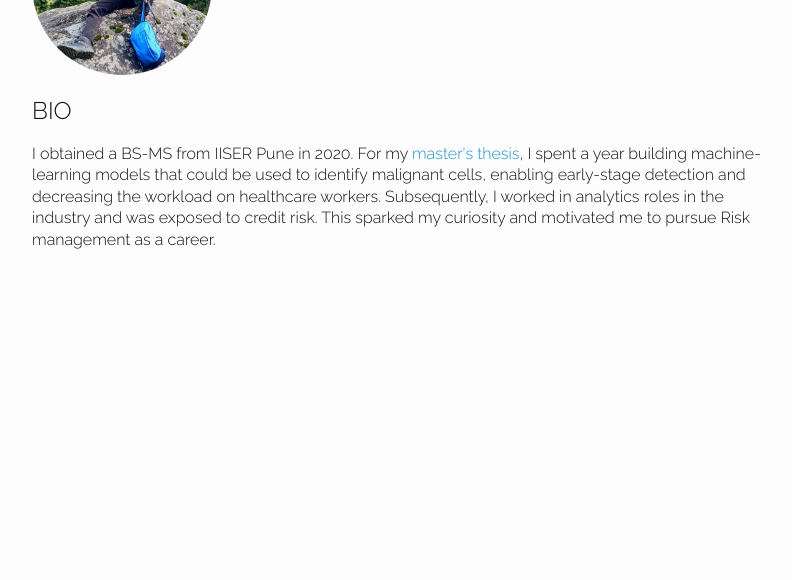
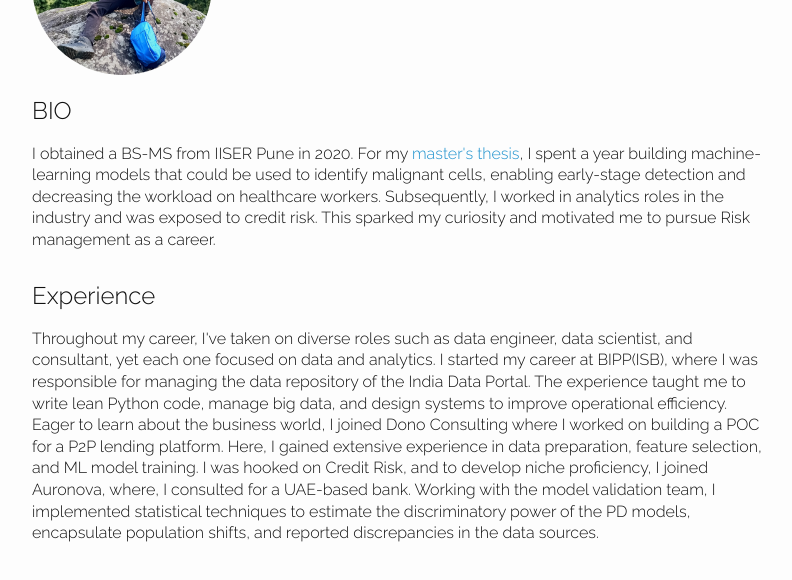
Before and after one commit to SnehalBhartiya/me, a plain HTML site: page index.html in a window 1280 px wide. Shown: the part 152-732 px from the top of the page, without its empty margins (238-1030 px from the left). Drawn offline with Linux system fonts and the light colour scheme.

Commit message:
Added Experience

```diff
--- a/index.html
+++ b/index.html
@@ -30,7 +30,7 @@
     <h1>Snehal Bhartiya</h1>
     <p>snehal.bhartiya [at] gmail.com</p>
     <p>
-	<a href="https://github.com/SnehalBhartiya">Github</a> |
+	  <a href="https://github.com/SnehalBhartiya">Github</a> |
     <a href="https://www.linkedin.com/in/snehal-b-582479124/">LinkedIn</a> |
     <a href="../me/assets/docs/SnehalBhartiyaCV.pdf">CV</a>
     </p>
@@ -50,6 +50,24 @@
     </p>
     <!-- <p>Here is my <a href="/assets/docs/SnehalBhartiyaCV.pdf">CV</a>!</p> -->
   </div>
+
+  <h2>Experience  </h2>
+  <div>
+    <p>
+    Throughout my career, I've taken on diverse roles such as data engineer, data scientist, and consultant,
+    yet each one focused on data and analytics. I started my career at BIPP(ISB), where I was responsible for
+    managing the data repository of the India Data Portal. The experience taught me to write lean Python code,
+    manage big data, and design systems to improve operational efficiency. Eager to learn about the business world,
+    I joined Dono Consulting where I worked on building a POC for a P2P lending platform. Here,
+    I gained extensive experience in data preparation, feature selection, and ML model training.
+    I was hooked on Credit Risk, and to develop niche proficiency, I joined Auronova,
+    where, I consulted for a UAE-based bank. Working with the model validation team,
+    I implemented statistical techniques to estimate the discriminatory power of the PD models,
+    encapsulate population shifts, and reported discrepancies in the data sources.
+    </p>
+  </div>
+
+
 </div>
 
 
```
